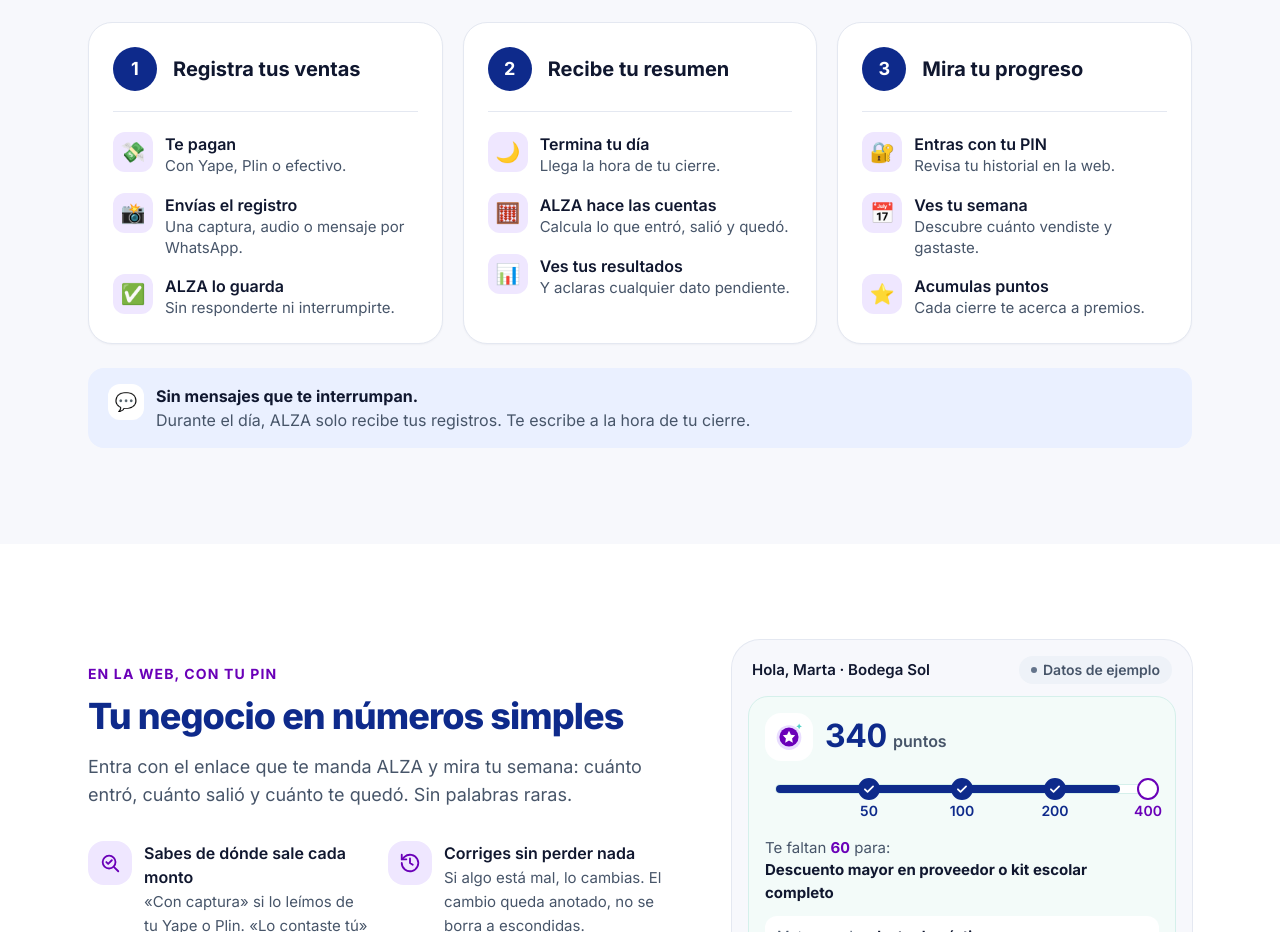
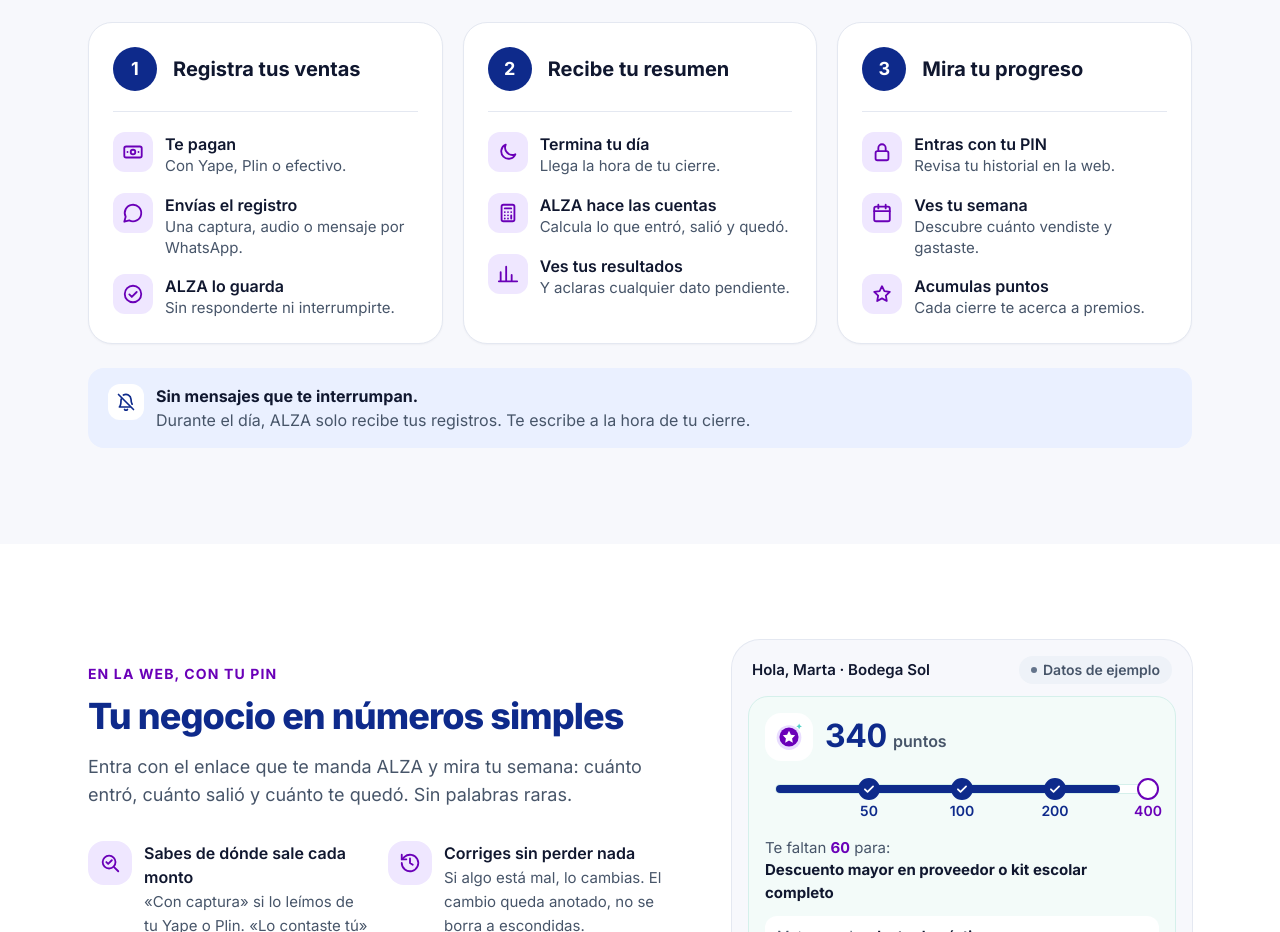
Before and after one commit to NahiaEscalante/alza-project, a React (Vite) app in the folder web/: page / in a window 1280 px wide. Shown: the part 1160-2092 px from the top of the page. Built offline with nearby package versions, Linux system fonts and the light colour scheme.

Commit message:
feat(landing): line icons instead of emoji in «Cómo funciona»
Co-Authored-By: Claude Opus 5.5 <noreply@anthropic.com>

```diff
--- a/web/src/landing/HowItWorks.tsx
+++ b/web/src/landing/HowItWorks.tsx
@@ -1,33 +1,49 @@
+import type { ReactNode } from 'react';
+import {
+  BanknoteIcon,
+  BellOffIcon,
+  CalculatorIcon,
+  CalendarIcon,
+  ChartIcon,
+  CheckCircleIcon,
+  LockIcon,
+  MessageIcon,
+  MoonIcon,
+  StarIcon,
+} from './icons';
 import { Eyebrow, Section } from './ui';
 
-/** «Cómo funciona»: 3 steps, each with 3 short sub-steps (4.1, WA-06, WA-10). */
+/**
+ * «Cómo funciona»: 3 steps, each with 3 short sub-steps (4.1, WA-06, WA-10), with the landing's
+ * line icons (no emoji, so they match the rest of the page).
+ */
 const STEPS: Array<{
   title: string;
-  items: Array<{ emoji: string; title: string; text: string }>;
+  items: Array<{ icon: (p: { className?: string }) => ReactNode; title: string; text: string }>;
 }> = [
   {
     title: 'Registra tus ventas',
     items: [
-      { emoji: '💸', title: 'Te pagan', text: 'Con Yape, Plin o efectivo.' },
+      { icon: BanknoteIcon, title: 'Te pagan', text: 'Con Yape, Plin o efectivo.' },
       {
-        emoji: '📸',
+        icon: MessageIcon,
         title: 'Envías el registro',
         text: 'Una captura, audio o mensaje por WhatsApp.',
       },
-      { emoji: '✅', title: 'ALZA lo guarda', text: 'Sin responderte ni interrumpirte.' },
+      { icon: CheckCircleIcon, title: 'ALZA lo guarda', text: 'Sin responderte ni interrumpirte.' },
     ],
   },
   {
     title: 'Recibe tu resumen',
     items: [
-      { emoji: '🌙', title: 'Termina tu día', text: 'Llega la hora de tu cierre.' },
+      { icon: MoonIcon, title: 'Termina tu día', text: 'Llega la hora de tu cierre.' },
       {
-        emoji: '🧮',
+        icon: CalculatorIcon,
         title: 'ALZA hace las cuentas',
         text: 'Calcula lo que entró, salió y quedó.',
       },
       {
-        emoji: '📊',
+        icon: ChartIcon,
         title: 'Ves tus resultados',
         text: 'Y aclaras cualquier dato pendiente.',
       },
@@ -36,9 +52,9 @@ const STEPS: Array<{
   {
     title: 'Mira tu progreso',
     items: [
-      { emoji: '🔐', title: 'Entras con tu PIN', text: 'Revisa tu historial en la web.' },
-      { emoji: '📅', title: 'Ves tu semana', text: 'Descubre cuánto vendiste y gastaste.' },
-      { emoji: '⭐', title: 'Acumulas puntos', text: 'Cada cierre te acerca a premios.' },
+      { icon: LockIcon, title: 'Entras con tu PIN', text: 'Revisa tu historial en la web.' },
+      { icon: CalendarIcon, title: 'Ves tu semana', text: 'Descubre cuánto vendiste y gastaste.' },
+      { icon: StarIcon, title: 'Acumulas puntos', text: 'Cada cierre te acerca a premios.' },
     ],
   },
 ];
@@ -79,13 +95,10 @@ export function HowItWorks() {
             </div>
             <div className="my-5 h-px bg-border" aria-hidden="true" />
             <ol className="flex flex-col gap-4">
-              {step.items.map((item) => (
+              {step.items.map(({ icon: ItemIcon, ...item }) => (
                 <li key={item.title} className="flex items-start gap-3">
-                  <span
-                    aria-hidden="true"
-                    className="grid size-10 shrink-0 place-items-center rounded-xl bg-lav-soft text-xl"
-                  >
-                    {item.emoji}
+                  <span className="grid size-10 shrink-0 place-items-center rounded-xl bg-lav-soft text-purple">
+                    <ItemIcon className="size-5.5" />
                   </span>
                   <span>
                     <span className="block font-semibold text-text">{item.title}</span>
@@ -99,11 +112,8 @@ export function HowItWorks() {
       </ol>
 
       <p className="mt-6 flex items-start gap-3 rounded-2xl bg-blue-soft px-5 py-4 text-text">
-        <span
-          aria-hidden="true"
-          className="grid size-9 shrink-0 place-items-center rounded-xl bg-white text-lg"
-        >
-          💬
+        <span className="grid size-9 shrink-0 place-items-center rounded-xl bg-white text-navy">
+          <BellOffIcon className="size-5" />
         </span>
         <span>
           <b className="block">Sin mensajes que te interrumpan.</b>
--- a/web/src/landing/icons.tsx
+++ b/web/src/landing/icons.tsx
@@ -79,6 +79,61 @@ export const SearchCheckIcon = (p: IconProps) => (
   <Icon {...p}>
     <circle cx="11" cy="11" r="7" />
     <path d="M21 21l-4.3-4.3M8 11l2 2 4-4" />
+  </Icon>
+);
+
+export const BanknoteIcon = (p: IconProps) => (
+  <Icon {...p}>
+    <rect x="2.5" y="6" width="19" height="12" rx="2" />
+    <circle cx="12" cy="12" r="2.5" />
+    <path d="M6 12h.01M18 12h.01" />
+  </Icon>
+);
+
+export const MessageIcon = (p: IconProps) => (
+  <Icon {...p}>
+    <path d="M7.9 20A9 9 0 1 0 4 16.1L2.5 21.5z" />
+  </Icon>
+);
+
+export const CheckCircleIcon = (p: IconProps) => (
+  <Icon {...p}>
+    <circle cx="12" cy="12" r="9" />
+    <path d="M8 12.5l2.7 2.7L16 9.8" />
+  </Icon>
+);
+
+export const CalculatorIcon = (p: IconProps) => (
+  <Icon {...p}>
+    <rect x="5" y="3" width="14" height="18" rx="2" />
+    <path d="M8.5 7h7M8.5 11h.01M12 11h.01M15.5 11h.01M8.5 14.5h.01M12 14.5h.01M15.5 14.5V18M8.5 18h.01M12 18h.01" />
+  </Icon>
+);
+
+export const LockIcon = (p: IconProps) => (
+  <Icon {...p}>
+    <rect x="5" y="11" width="14" height="10" rx="2" />
+    <path d="M8 11V7.5a4 4 0 0 1 8 0V11" />
+  </Icon>
+);
+
+export const CalendarIcon = (p: IconProps) => (
+  <Icon {...p}>
+    <rect x="3.5" y="5" width="17" height="16" rx="2" />
+    <path d="M16 3v4M8 3v4M3.5 10h17" />
+  </Icon>
+);
+
+export const StarIcon = (p: IconProps) => (
+  <Icon {...p}>
+    <path d="M12 3.5l2.6 5.3 5.9.9-4.3 4.1 1 5.8-5.2-2.8-5.2 2.8 1-5.8-4.3-4.1 5.9-.9z" />
+  </Icon>
+);
+
+export const BellOffIcon = (p: IconProps) => (
+  <Icon {...p}>
+    <path d="M8.9 3.7A6 6 0 0 1 18 8.5c0 2.8.6 4.8 1.4 6.2M17 18H4s2-1.8 2-7.5c0-.8.1-1.5.4-2.2" />
+    <path d="M10.3 21a2 2 0 0 0 3.4 0M3 3l18 18" />
   </Icon>
 );
 
```
